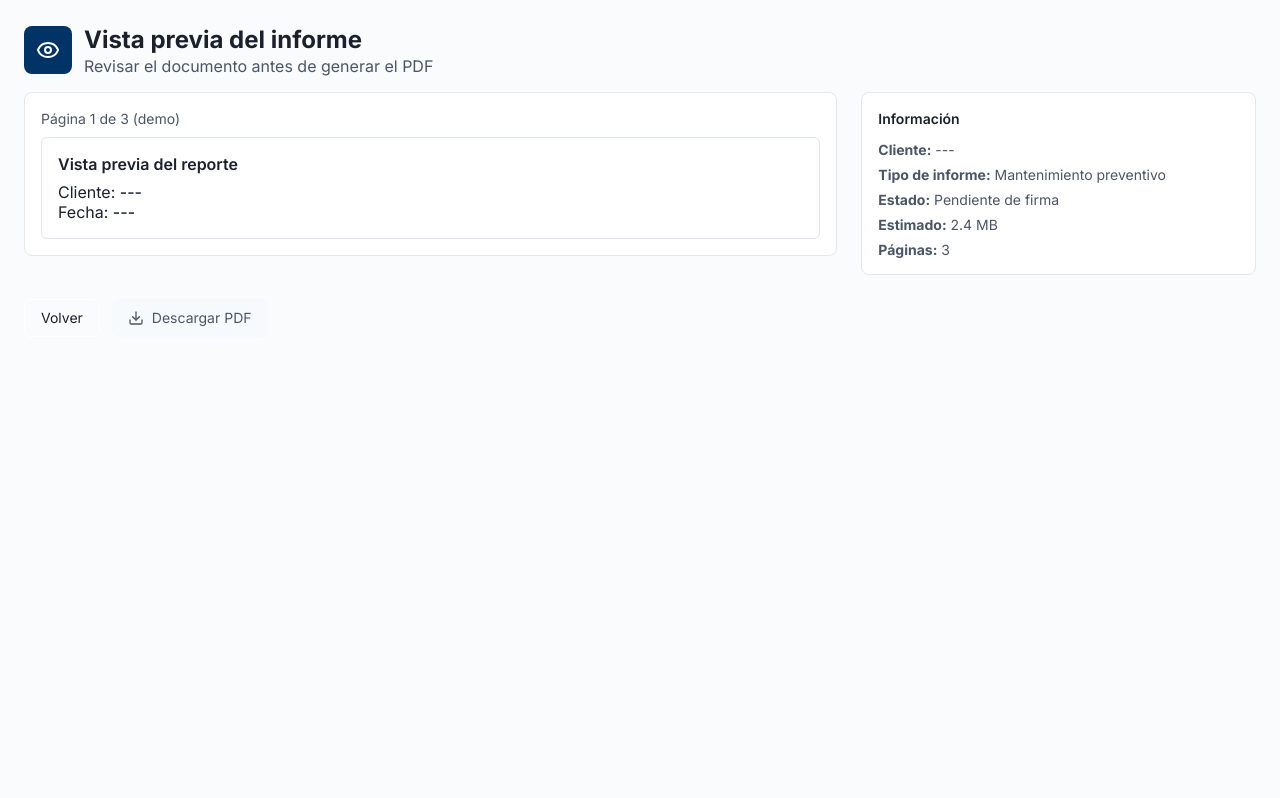
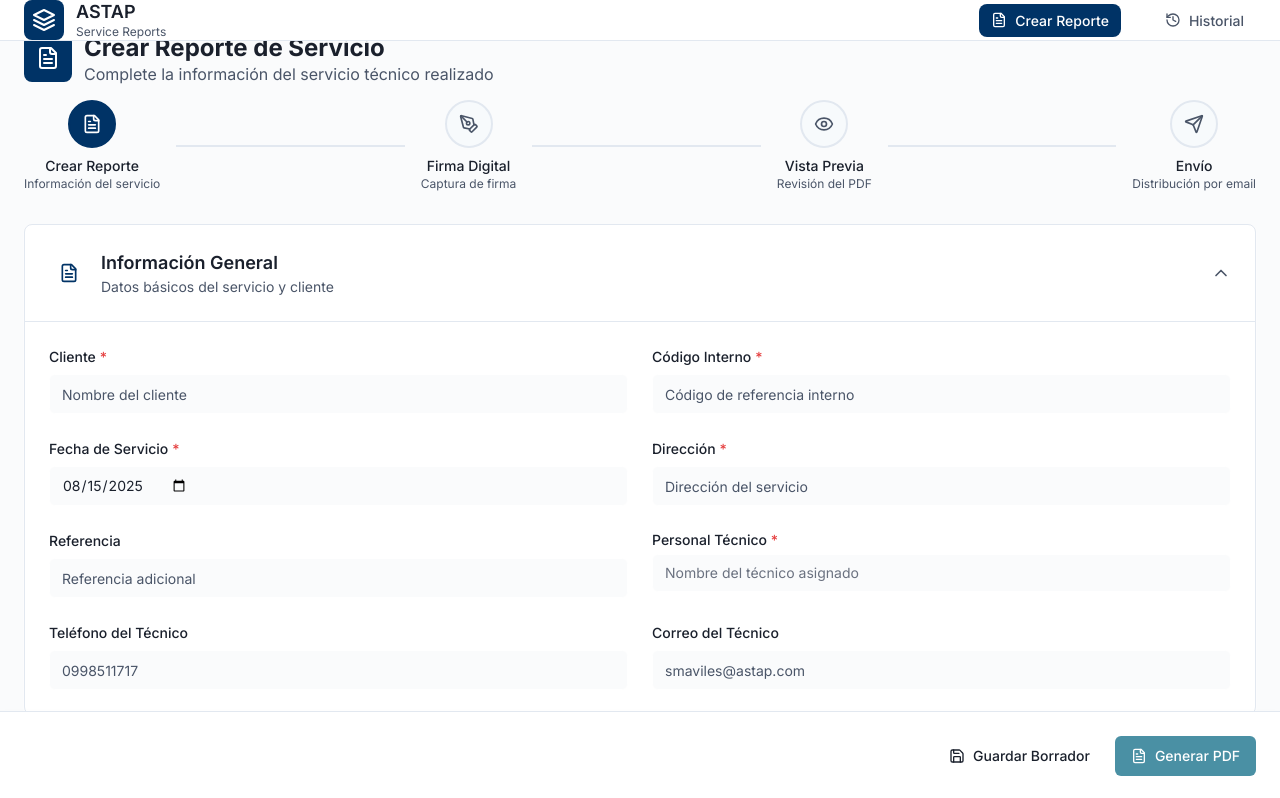
Before and after one commit to Djjasline/prueba-completa, a React (Vite) app: page /service-report-creation in a window 1280 px wide. Shown: the top 798 px of the page. Built offline with nearby package versions, Linux system fonts and the light colour scheme.

Commit message:
Update index.jsx

```diff
--- a/src/pages/service-report-creation/index.jsx
+++ b/src/pages/service-report-creation/index.jsx
@@ -1,130 +1,364 @@
-import React, { useEffect, useMemo, useRef, useState } from 'react';
-import { useLocation, useNavigate } from 'react-router-dom';
+import React, { useState, useEffect } from 'react';
+import { useNavigate } from 'react-router-dom';
+import Header from '../../components/ui/Header';
+import WorkflowProgress from '../../components/ui/WorkflowProgress';
+import ContextualActionBar from '../../components/ui/ContextualActionBar';
+import GeneralInformationSection from './components/GeneralInformationSection';
+import DynamicTestingTable from './components/DynamicTestingTable';
+import ActivitiesIncidentsSection from './components/ActivitiesIncidentsSection';
+import MaterialsUsageSection from './components/MaterialsUsageSection';
+import EquipmentDetailsSection from './components/EquipmentDetailsSection';
+import ResponsiblePartiesSection from './components/ResponsiblePartiesSection';
+import DigitalSignatureSection from './components/DigitalSignatureSection';
 import Icon from '../../components/AppIcon';
 
-const PdfReportPreview = () => {
-  const location = useLocation();
+const ServiceReportCreation = () => {
   const navigate = useNavigate();
-  const containerRef = useRef(null);
+  const [isLoading, setIsLoading] = useState(false);
+  const [collapsedSections, setCollapsedSections] = useState({
+    generalInfo: false,
+    beforeTesting: false,
+    activitiesIncidents: false,
+    afterTesting: false,
+    materialsUsage: false,
+    equipmentDetails: false,
+    responsibleParties: false,
+    digitalSignatures: false
+  });
 
-  // 1) Intenta tomar del navigate (state) y si no, del localStorage
-  const reportData = useMemo(() => {
-    if (location.state?.reportData) return location.state.reportData;
+  const [formData, setFormData] = useState({
+    generalInfo: {
+      client: '',
+      internalCode: '',
+      serviceDate: new Date().toISOString().split('T')[0],
+      address: '',
+      reference: '',
+      technicalPersonnel: ''
+    },
+    beforeTesting: [],
+    activitiesIncidents: {
+      activitiesDescription: '',
+      activitiesEvidenceUrl: '',
+      activitiesEvidenceImages: [],
+      incidentsDescription: '',
+      incidentsEvidenceUrl: '',
+      incidentsEvidenceImages: []
+    },
+    afterTesting: [],
+    materialsUsage: [],
+    equipmentDetails: {
+      type: '',
+      brand: '',
+      model: '',
+      serialNumber: '',
+      year: '',
+      vinChassis: '',
+      plateNumber: '',
+      workHours: '',
+      mileage: '',
+      panoramicImage: ''
+    },
+    responsibleParties: {
+      astap: {
+        name: '',
+        position: '',
+        phone: '',
+        email: ''
+      },
+      client: {
+        name: '',
+        position: '',
+        phone: '',
+        email: ''
+      }
+    },
+    digitalSignatures: {
+      astap: null,
+      client: null
+    }
+  });
+
+  // Load saved data from localStorage on component mount
+  useEffect(() => {
+    const savedData = localStorage.getItem('astap-current-report');
+    if (savedData) {
       try {
-      const raw = localStorage.getItem('astap-report-for-pdf'); // fallback que guardamos antes
-      return raw ? JSON.parse(raw) : null;
-    } catch {
-      return null;
+        const parsedData = JSON.parse(savedData);
+        setFormData(parsedData);
+      } catch (error) {
+        console.error('Error loading saved report data:', error);
       }
-  }, [location.state]);
+    }
+  }, []);
 
-  // 2) Estado para habilitar el botón cuando tengamos datos
-  const [ready, setReady] = useState(false);
+  // Auto-save to localStorage whenever formData changes
+  useEffect(() => {
+    const timeoutId = setTimeout(() => {
+      localStorage.setItem('astap-current-report', JSON.stringify(formData));
+    }, 1000); // Debounce for 1 second
 
-  useEffect(() => {
-    // Consideramos “lista” la vista cuando tenemos datos mínimos
-    if (reportData?.generalInfo?.client && reportData?.generalInfo?.serviceDate) {
-      setReady(true);
-    } else {
-      setReady(false);
-    }
-  }, [reportData]);
+    return () => clearTimeout(timeoutId);
+  }, [formData]);
 
-  const handleDownloadPdf = async () => {
-    if (!ready || !reportData) return;
-    // Aquí puedes implementar html2canvas + jsPDF.
-    // Por ahora, solo simulamos la descarga:
+  const updateFormData = (section, data) => {
+    setFormData(prev => ({
+      ...prev,
+      [section]: data
+    }));
+  };
+
+  const toggleSection = (sectionKey) => {
+    setCollapsedSections(prev => ({
+      ...prev,
+      [sectionKey]: !prev[sectionKey]
+    }));
+  };
+
+  const validateForm = () => {
+    const errors = [];
+
+    // Validate general information
+    if (!formData.generalInfo.client.trim()) errors.push('Cliente es requerido');
+    if (!formData.generalInfo.internalCode.trim()) errors.push('Código interno es requerido');
+    if (!formData.generalInfo.serviceDate) errors.push('Fecha de servicio es requerida');
+    if (!formData.generalInfo.address.trim()) errors.push('Dirección es requerida');
+    if (!formData.generalInfo.technicalPersonnel.trim()) errors.push('Personal técnico es requerido');
+
+    // Validate equipment details
+    if (!formData.equipmentDetails.type.trim()) errors.push('Tipo de equipo es requerido');
+    if (!formData.equipmentDetails.brand.trim()) errors.push('Marca del equipo es requerida');
+    if (!formData.equipmentDetails.model.trim()) errors.push('Modelo del equipo es requerido');
+    if (!formData.equipmentDetails.serialNumber.trim()) errors.push('Número de serie es requerido');
+
+    // Validate responsible parties
+    if (!formData.responsibleParties.astap.name.trim()) errors.push('Nombre del técnico ASTAP es requerido');
+    if (!formData.responsibleParties.astap.position.trim()) errors.push('Cargo del técnico ASTAP es requerido');
+    if (!formData.responsibleParties.astap.phone.trim()) errors.push('Teléfono del técnico ASTAP es requerido');
+    if (!formData.responsibleParties.client.name.trim()) errors.push('Nombre del representante del cliente es requerido');
+    if (!formData.responsibleParties.client.position.trim()) errors.push('Cargo del representante del cliente es requerido');
+    if (!formData.responsibleParties.client.phone.trim()) errors.push('Teléfono del representante del cliente es requerido');
+
+    return errors;
+  };
+
+  const handleSaveDraft = async () => {
+    setIsLoading(true);
+
     try {
-      // Simular render/generación
-      await new Promise((r) => setTimeout(r, 500));
-      alert('PDF generado (simulación). Integra html2canvas + jsPDF aquí.');
-    } catch (e) {
-      console.error(e);
-      alert('No se pudo generar el PDF.');
+      // Simulate API call
+      await new Promise(resolve => setTimeout(resolve, 1500));
+
+      // Save to localStorage with timestamp
+      const draftData = {
+        ...formData,
+        savedAt: new Date().toISOString(),
+        status: 'draft'
+      };
+
+      localStorage.setItem(`astap-draft-${Date.now()}`, JSON.stringify(draftData));
+
+      // Show success message (in a real app, you'd use a toast notification)
+      alert('Borrador guardado exitosamente');
+
+    } catch (error) {
+      console.error('Error saving draft:', error);
+      alert('Error al guardar el borrador');
+    } finally {
+      setIsLoading(false);
     }
   };
 
-  const missing = !reportData;
+  const handleGeneratePDF = async () => {
+    const validationErrors = validateForm();
+
+    if (validationErrors.length > 0) {
+      alert(`Por favor complete los siguientes campos:\n\n${validationErrors.join('\n')}`);
+      return;
+    }
+
+    if (!formData.digitalSignatures.astap || !formData.digitalSignatures.client) {
+      alert('Se requieren ambas firmas digitales para generar el PDF');
+      return;
+    }
+
+    setIsLoading(true);
+
+    try {
+      // Simulate PDF generation
+      await new Promise(resolve => setTimeout(resolve, 2000));
+
+      // In a real implementation, you would use html2canvas and jsPDF here
+      // For now, we'll navigate to the PDF preview page
+      navigate('/pdf-report-preview', {
+        state: { reportData: formData }
+      });
+
+    } catch (error) {
+      console.error('Error generating PDF:', error);
+      alert('Error al generar el PDF');
+    } finally {
+      setIsLoading(false);
+    }
+  };
+
+  const handleSendReport = async () => {
+    const validationErrors = validateForm();
+
+    if (validationErrors.length > 0) {
+      alert(`Por favor complete los siguientes campos:\n\n${validationErrors.join('\n')}`);
+      return;
+    }
+
+    if (!formData.digitalSignatures.astap || !formData.digitalSignatures.client) {
+      alert('Se requieren ambas firmas digitales para enviar el reporte');
+      return;
+    }
+
+    setIsLoading(true);
+
+    try {
+      // Simulate email sending
+      await new Promise(resolve => setTimeout(resolve, 1500));
+
+      // Navigate to email integration interface
+      navigate('/email-integration-interface', {
+        state: { reportData: formData }
+      });
+
+    } catch (error) {
+      console.error('Error sending report:', error);
+      alert('Error al enviar el reporte');
+    } finally {
+      setIsLoading(false);
+    }
+  };
+
+  const contextualActions = [
+    {
+      label: 'Guardar Borrador',
+      variant: 'outline',
+      icon: 'Save',
+      onClick: handleSaveDraft,
+      loading: isLoading
+    },
+    {
+      label: 'Generar PDF',
+      variant: 'secondary',
+      icon: 'FileText',
+      onClick: handleGeneratePDF,
+      loading: isLoading
+    },
+    {
+      label: 'Enviar Reporte',
+      variant: 'default',
+      icon: 'Send',
+      onClick: handleSendReport,
+      loading: isLoading,
+      primary: true
+    }
+  ];
 
   return (
     <div className="min-h-screen bg-background">
-      {/* Cabecera simple */}
-      <div className="max-w-7xl mx-auto px-6 py-6">
+      <Header />
+
+      <main className="pt-15">
+        <div className="max-w-7xl mx-auto px-6 py-8">
+          {/* Page Header */}
+          <div className="mb-8">
             <div className="flex items-center space-x-3 mb-4">
               <div className="flex items-center justify-center w-12 h-12 bg-primary rounded-lg">
-            <Icon name="Eye" size={24} className="text-primary-foreground" />
+                <Icon name="FileText" size={24} className="text-primary-foreground" />
               </div>
               <div>
-            <h1 className="text-2xl font-bold text-foreground">Vista previa del informe</h1>
+                <h1 className="text-2xl font-bold text-foreground">
+                  Crear Reporte de Servicio
+                </h1>
                 <p className="text-muted-foreground">
-              Revisar el documento antes de generar el PDF
+                  Complete la información del servicio técnico realizado
                 </p>
               </div>
             </div>
 
-        {/* Tarjeta de “metadatos” a la derecha y preview */}
-        <div className="grid grid-cols-1 lg:grid-cols-3 gap-6">
-          {/* Preview izquierda (2/3) */}
-          <div className="lg:col-span-2">
-            <div ref={containerRef} className="border border-border rounded-lg p-4 bg-card">
-              <div className="text-sm text-muted-foreground mb-2">
-                Página 1 de 3 (demo)
+            {/* Workflow Progress */}
+            <WorkflowProgress currentStep={1} className="mb-6" />
           </div>
 
-              {/* Contenido simple para que veas Cliente y Fecha */}
-              <div className="rounded-md border border-border p-4">
-                <h2 className="font-semibold text-foreground mb-2">Vista previa del reporte</h2>
-                <p>Cliente: <span className="font-medium">{reportData?.generalInfo?.client || '---'}</span></p>
-                <p>Fecha: <span className="font-medium">{reportData?.generalInfo?.serviceDate || '---'}</span></p>
+          {/* Form Sections */}
+          <div className="space-y-6 mb-24">
+            <GeneralInformationSection
+              formData={formData}
+              updateFormData={updateFormData}
+              isCollapsed={collapsedSections.generalInfo}
+              onToggleCollapse={() => toggleSection('generalInfo')}
+            />
+
+            <DynamicTestingTable
+              title="Pruebas Antes del Servicio"
+              description="Parámetros medidos antes de iniciar el servicio"
+              icon="TestTube"
+              data={formData.beforeTesting}
+              onUpdateData={(data) => updateFormData('beforeTesting', data)}
+              isCollapsed={collapsedSections.beforeTesting}
+              onToggleCollapse={() => toggleSection('beforeTesting')}
+            />
+
+            <ActivitiesIncidentsSection
+              formData={formData}
+              updateFormData={updateFormData}
+              isCollapsed={collapsedSections.activitiesIncidents}
+              onToggleCollapse={() => toggleSection('activitiesIncidents')}
+            />
+
+            <DynamicTestingTable
+              title="Pruebas Después del Servicio"
+              description="Parámetros medidos después de completar el servicio"
+              icon="CheckCircle"
+              data={formData.afterTesting}
+              onUpdateData={(data) => updateFormData('afterTesting', data)}
+              isCollapsed={collapsedSections.afterTesting}
+              onToggleCollapse={() => toggleSection('afterTesting')}
+            />
+
+            <MaterialsUsageSection
+              formData={formData}
+              updateFormData={updateFormData}
+              isCollapsed={collapsedSections.materialsUsage}
+              onToggleCollapse={() => toggleSection('materialsUsage')}
+            />
+
+            <EquipmentDetailsSection
+              formData={formData}
+              updateFormData={updateFormData}
+              isCollapsed={collapsedSections.equipmentDetails}
+              onToggleCollapse={() => toggleSection('equipmentDetails')}
+            />
+
+            <ResponsiblePartiesSection
+              formData={formData}
+              updateFormData={updateFormData}
+              isCollapsed={collapsedSections.responsibleParties}
+              onToggleCollapse={() => toggleSection('responsibleParties')}
+            />
+
+            <DigitalSignatureSection
+              formData={formData}
+              updateFormData={updateFormData}
+              isCollapsed={collapsedSections.digitalSignatures}
+              onToggleCollapse={() => toggleSection('digitalSignatures')}
+            />
           </div>
         </div>
-          </div>
+      </main>
 
-          {/* Sidebar derecha (1/3) */}
-          <aside className="space-y-4">
-            <div className="bg-card border border-border rounded-lg p-4">
-              <h3 className="text-sm font-semibold text-foreground mb-3">Información</h3>
-              <ul className="text-sm space-y-2 text-muted-foreground">
-                <li><b>Cliente:</b> {reportData?.generalInfo?.client || '---'}</li>
-                <li><b>Tipo de informe:</b> Mantenimiento preventivo</li>
-                <li><b>Estado:</b> Pendiente de firma</li>
-                <li><b>Estimado:</b> 2.4 MB</li>
-                <li><b>Páginas:</b> 3</li>
-              </ul>
-            </div>
-          </aside>
-        </div>
-
-        {/* Barra inferior de acciones */}
-        <div className="mt-6 flex flex-wrap gap-3">
-          <button
-            onClick={() => navigate(-1)}
-            className="inline-flex items-center px-4 py-2 rounded-md border border-input text-sm"
-          >
-            Volver
-          </button>
-
-          <button
-            onClick={handleDownloadPdf}
-            disabled={!ready || missing}
-            className={`inline-flex items-center px-4 py-2 rounded-md text-sm ${
-              !ready || missing
-                ? 'bg-muted text-muted-foreground cursor-not-allowed'
-                : 'bg-secondary text-secondary-foreground hover:opacity-90'
-            }`}
-            title={
-              !ready || missing
-                ? 'Completa Cliente y Fecha en el informe, y vuelve a generar la vista previa.'
-                : 'Descargar PDF'
-            }
-          >
-            <Icon name="Download" size={16} className="mr-2" />
-            Descargar PDF
-          </button>
-        </div>
-      </div>
+      {/* Contextual Action Bar */}
+      <ContextualActionBar
+        actions={contextualActions}
+        position="sticky"
+        isLoading={isLoading}
+      />
     </div>
   );
 };
 
-export default PdfReportPreview;
+export default ServiceReportCreation
```
Lines whose indentation alone changed are shown as unchanged.
